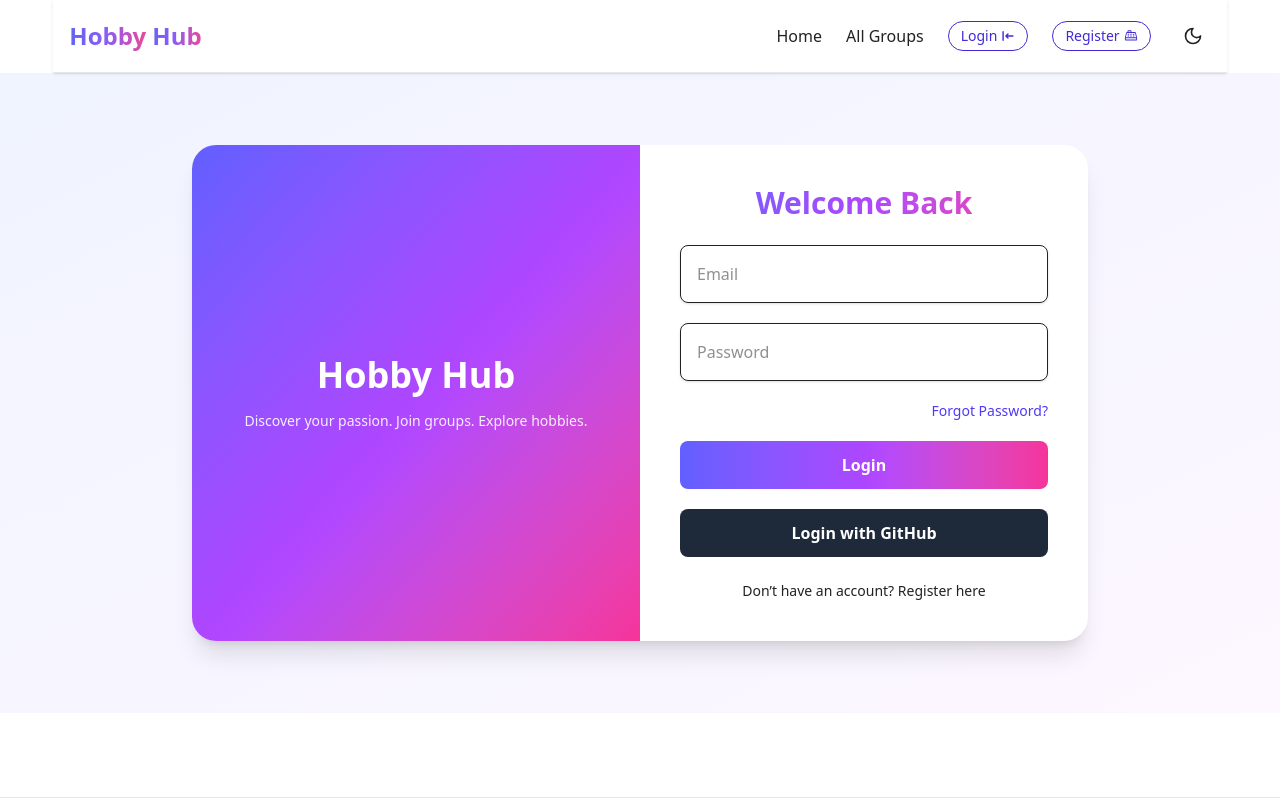
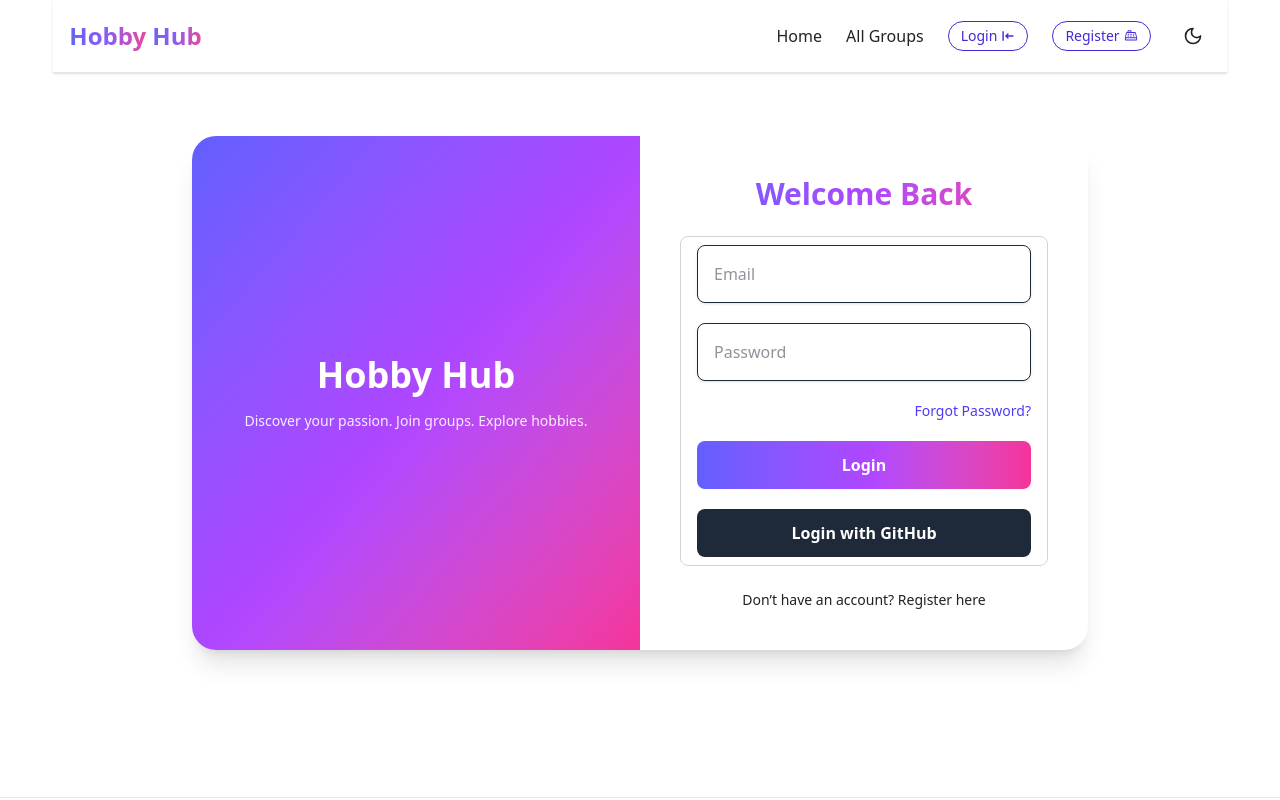
Before and after one commit to tanziamourin/hobby-hub-client-side, a React (Vite) app: page /login in a window 1280 px wide. Shown: the top 800 px of the page. Built offline with nearby package versions, Linux system fonts and the light colour scheme; no server answers.

Commit message:
add custom color ob login file

```diff
--- a/src/Components/Banner.jsx
+++ b/src/Components/Banner.jsx
@@ -80,9 +80,7 @@ const Banner = () => {
           <div key={idx}>
             <div
               className="min-h-[400px] md:min-h-[550px] flex items-center justify-center bg-cover bg-center rounded-xl overflow-hidden shadow-md relative"
-              // style={{ backgroundImage: `url(${slide.image}) `
 
-              // }}
             >
               <div
                 style={{
--- a/src/pages/Login.jsx
+++ b/src/pages/Login.jsx
@@ -42,7 +42,7 @@ const Login = () => {
   }, []);
 
   return (
-    <section className="flex justify-center items-center min-h-[80vh] px-4 bg-gradient-to-br from-[#f0f4ff] to-[#fdf7ff]">
+    <section className="flex justify-center items-center min-h-[80vh] px-4 bg-gradient-to-br ">
       <div className="shadow-xl rounded-3xl overflow-hidden max-w-4xl w-full flex flex-col md:flex-row bg-white">
         {/* Left Side */}
         <div className="hidden md:flex flex-col justify-center items-center w-1/2 bg-gradient-to-br from-indigo-500 via-purple-500 to-pink-500 text-white p-8">
@@ -57,7 +57,7 @@ const Login = () => {
           <h2 className="text-3xl font-extrabold text-center mb-6 text-transparent bg-clip-text bg-gradient-to-r from-indigo-500 via-purple-500 to-pink-500">
             Welcome Back
           </h2>
-          <form onSubmit={handleLogin} className="space-y-5">
+          <form onSubmit={handleLogin} className="space-y-5 custom-input">
             <input
               type="email"
               name="email"
```
